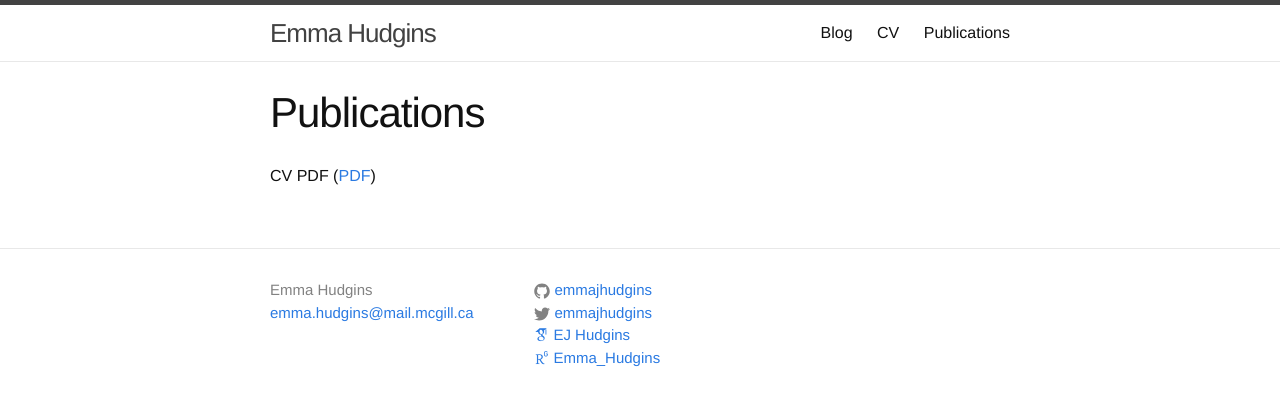
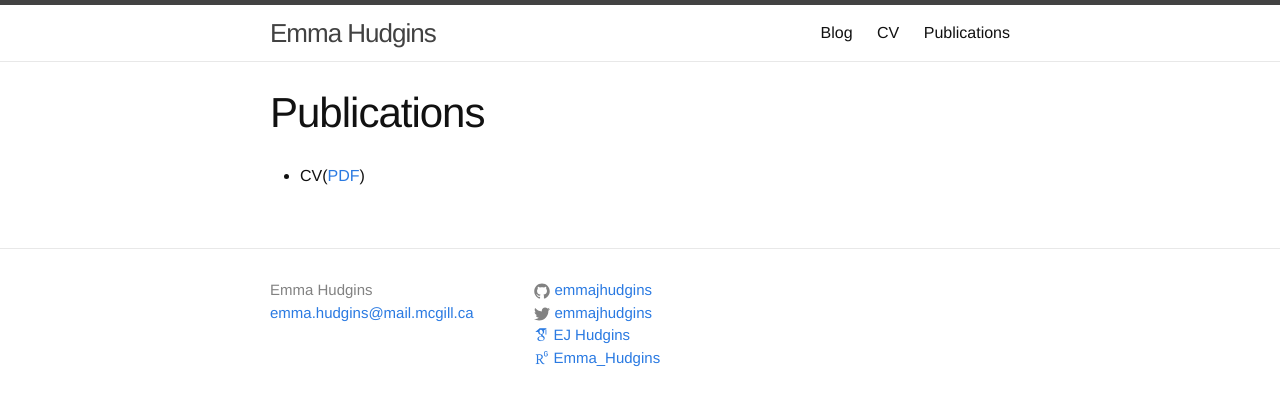
Before and after one commit to emmajhudgins/emmajhudgins.github.io, a Jekyll site: the page built from publications.md, in a window 1280 px wide. Shown: the top 406 px of the page. Built offline with Jekyll 4.4.1, drawn with Linux system fonts in a browser that asks for light colours; nearby versions of some CDN libraries; some web fonts are replaced.

Commit message:
Update publications.md

```diff
--- a/publications.md
+++ b/publications.md
@@ -7,5 +7,4 @@ nav: true
 order: 2
 
 ---
-
-CV PDF ([PDF]({{ site.url   }}/assets/EmmaHudginsCV2018.pdf))
+* CV([PDF]({{ site.url   }}/assets/EmmaHudginsCV2018.pdf))
```
